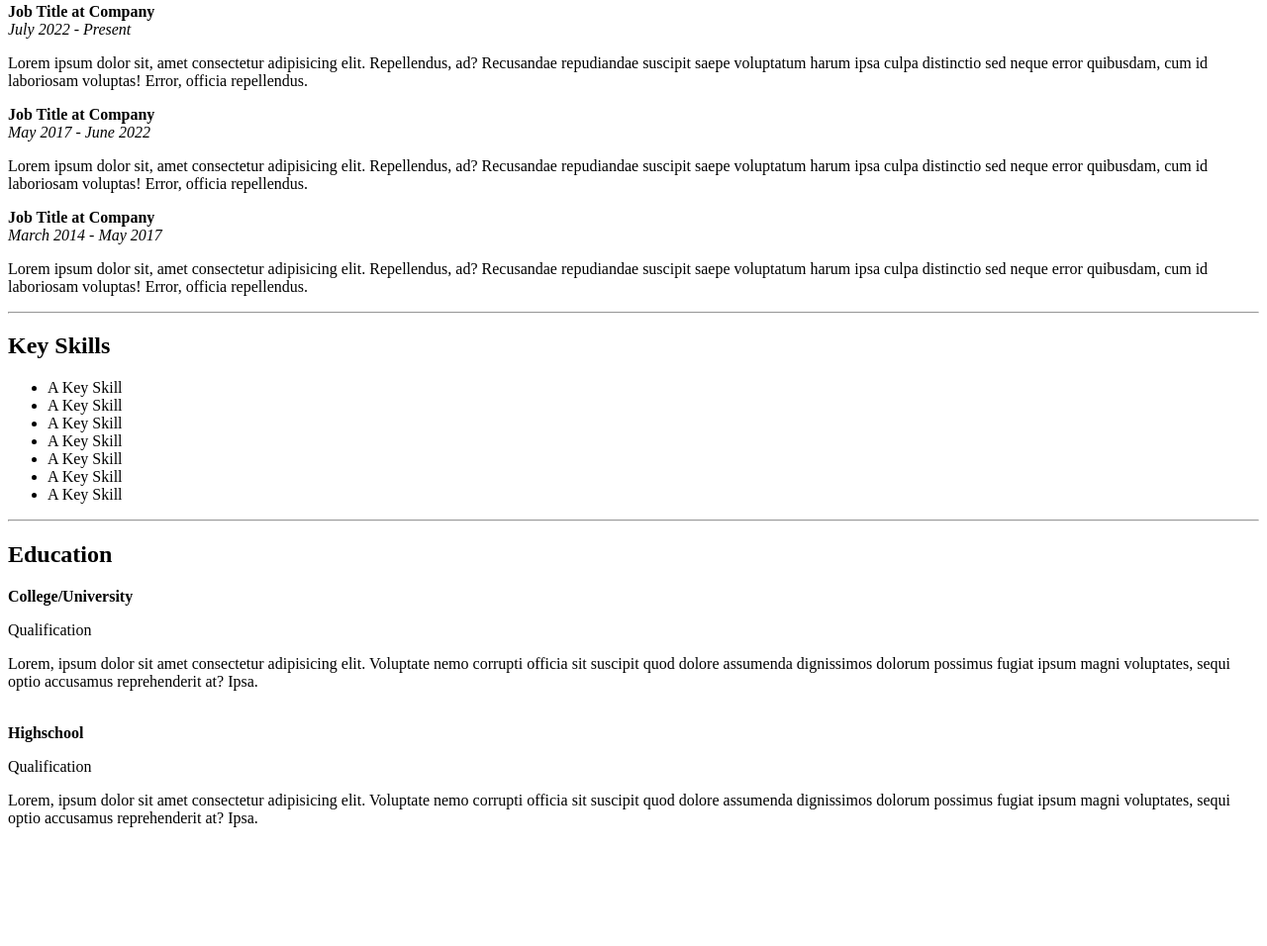
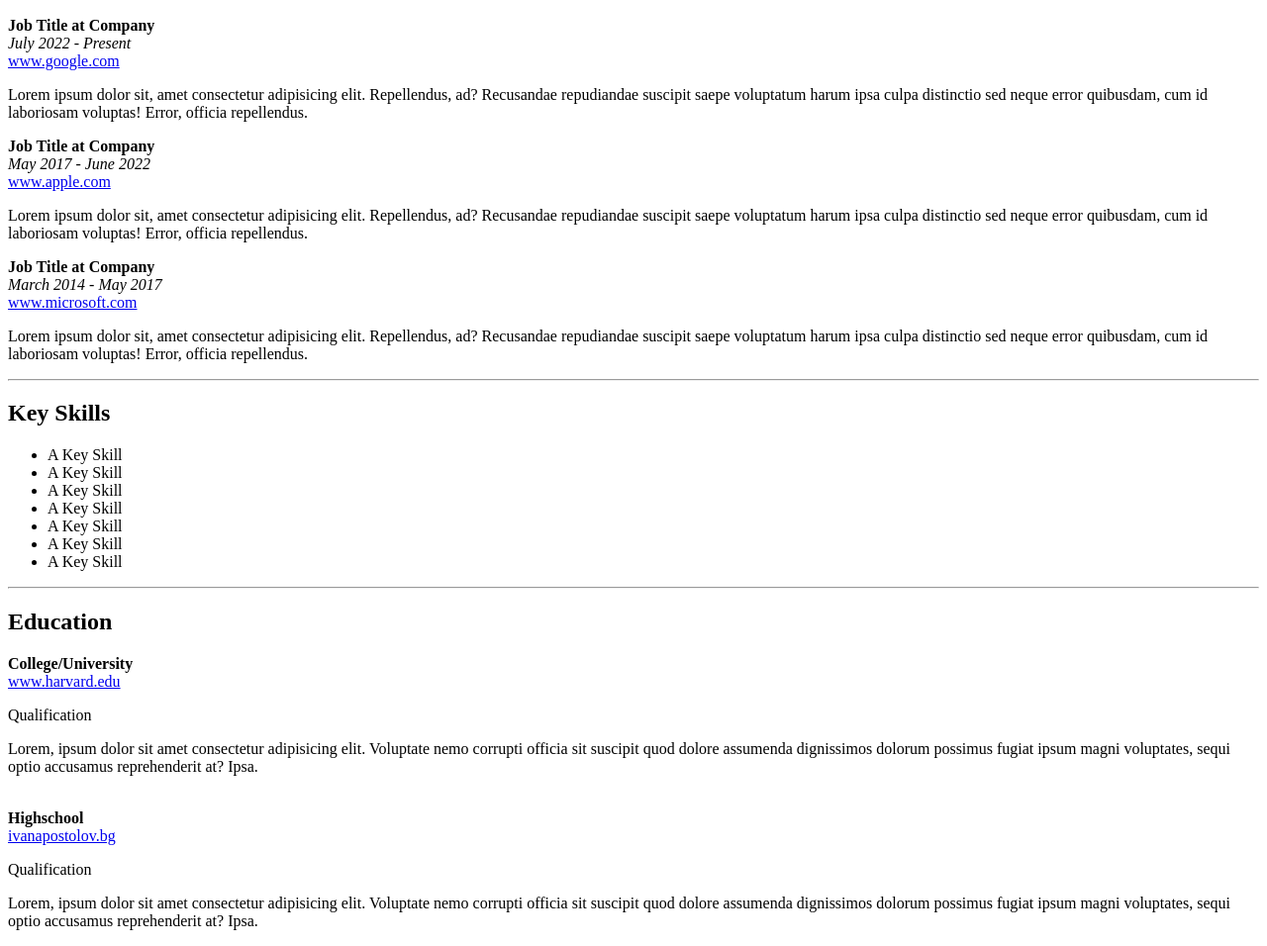
Before and after one commit to piqn40/HW_WD, a plain HTML site: page CV.html in a window 1280 px wide. Shown: the part 412-1368 px from the top of the page at 99% size. Before the commit the page ends 1264 px from the top, so only its background shows below. Drawn offline with Linux system fonts and the light colour scheme.

Commit message:
Add files via upload

```diff
--- a/CV.html
+++ b/CV.html
@@ -7,15 +7,16 @@
     <title>CV</title>
 </head>
 <body>
+    <img src="../images/business-man.png" alt="business-man">
     <h1>Ivan Ivanov</h1>
     <hr>
 
     <h2>Job Title</h2>
     <hr>
 
-    <p><pre>        e: ivan@ivanov.com</pre></p>
-    <p><pre>        w: www.ivanov.com</pre></p>
-    <p><pre>        m:01234567890</pre></p>
+    <pre>        e: ivan@ivanov.com</pre>
+    <pre>        w: www.ivanov.com</pre>
+    <pre>        m:01234567890</pre>
 
     <strong>Personal Profile</strong>
 
@@ -25,15 +26,18 @@
     <h2>Work Experience</h2>
 
     <strong>Job Title at Company</strong><br>
-    <i>July 2022 - Present</i>
+    <i>July 2022 - Present</i> <br>
+    <a href="https://www.google.com/">www.google.com</a>
     <p>Lorem ipsum dolor sit, amet consectetur adipisicing elit. Repellendus, ad? Recusandae repudiandae suscipit saepe voluptatum harum ipsa culpa distinctio sed neque error quibusdam, cum id laboriosam voluptas! Error, officia repellendus.</p>
 
     <strong>Job Title at Company</strong><br>
-    <i>May 2017 - June 2022</i>
+    <i>May 2017 - June 2022</i> <br>
+    <a href="https://www.apple.com/">www.apple.com</a>
     <p>Lorem ipsum dolor sit, amet consectetur adipisicing elit. Repellendus, ad? Recusandae repudiandae suscipit saepe voluptatum harum ipsa culpa distinctio sed neque error quibusdam, cum id laboriosam voluptas! Error, officia repellendus.</p>
 
     <strong>Job Title at Company</strong><br>
-    <i>March 2014 - May 2017</i>
+    <i>March 2014 - May 2017</i> <br>
+    <a href="https://www.microsoft.com/bg-bg/">www.microsoft.com</a>
     <p>Lorem ipsum dolor sit, amet consectetur adipisicing elit. Repellendus, ad? Recusandae repudiandae suscipit saepe voluptatum harum ipsa culpa distinctio sed neque error quibusdam, cum id laboriosam voluptas! Error, officia repellendus.</p>
     <hr>
 
@@ -52,11 +56,14 @@
 
     <h2>Education</h2>
     <strong>College/University</strong><br>
+    <a href="https://www.harvard.edu/">www.harvard.edu</a>
+
 
     <p>Qualification</p>
     <P>Lorem, ipsum dolor sit amet consectetur adipisicing elit. Voluptate nemo corrupti officia sit suscipit quod dolore assumenda dignissimos dolorum possimus fugiat ipsum magni voluptates, sequi optio accusamus reprehenderit at? Ipsa.</P><br>
 
     <strong>Highschool</strong><br>
+    <a href="https://ivanapostolov.bg/">ivanapostolov.bg</a>
 
     <p>Qualification</p>
     <P>Lorem, ipsum dolor sit amet consectetur adipisicing elit. Voluptate nemo corrupti officia sit suscipit quod dolore assumenda dignissimos dolorum possimus fugiat ipsum magni voluptates, sequi optio accusamus reprehenderit at? Ipsa.</P>
```
